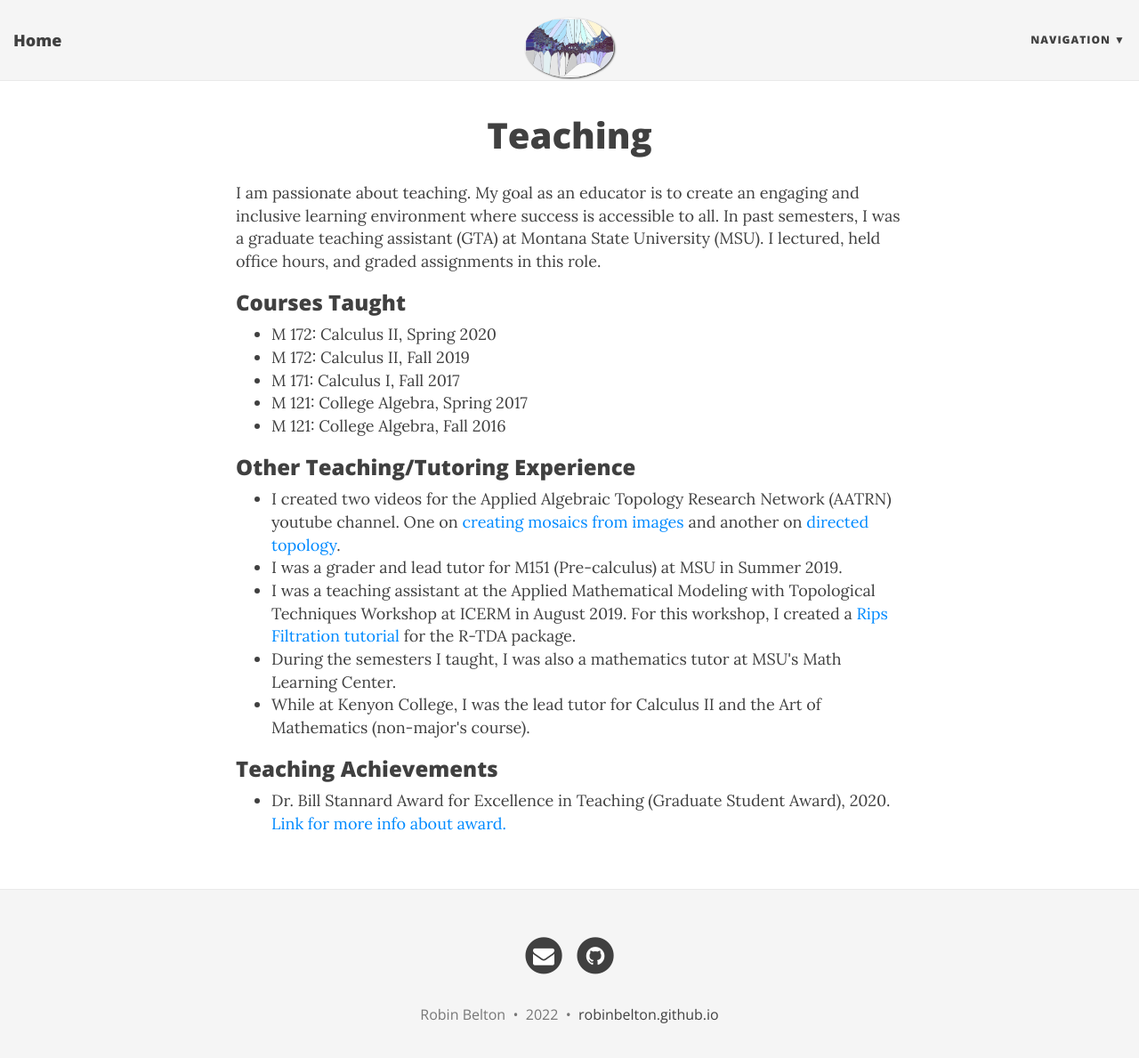
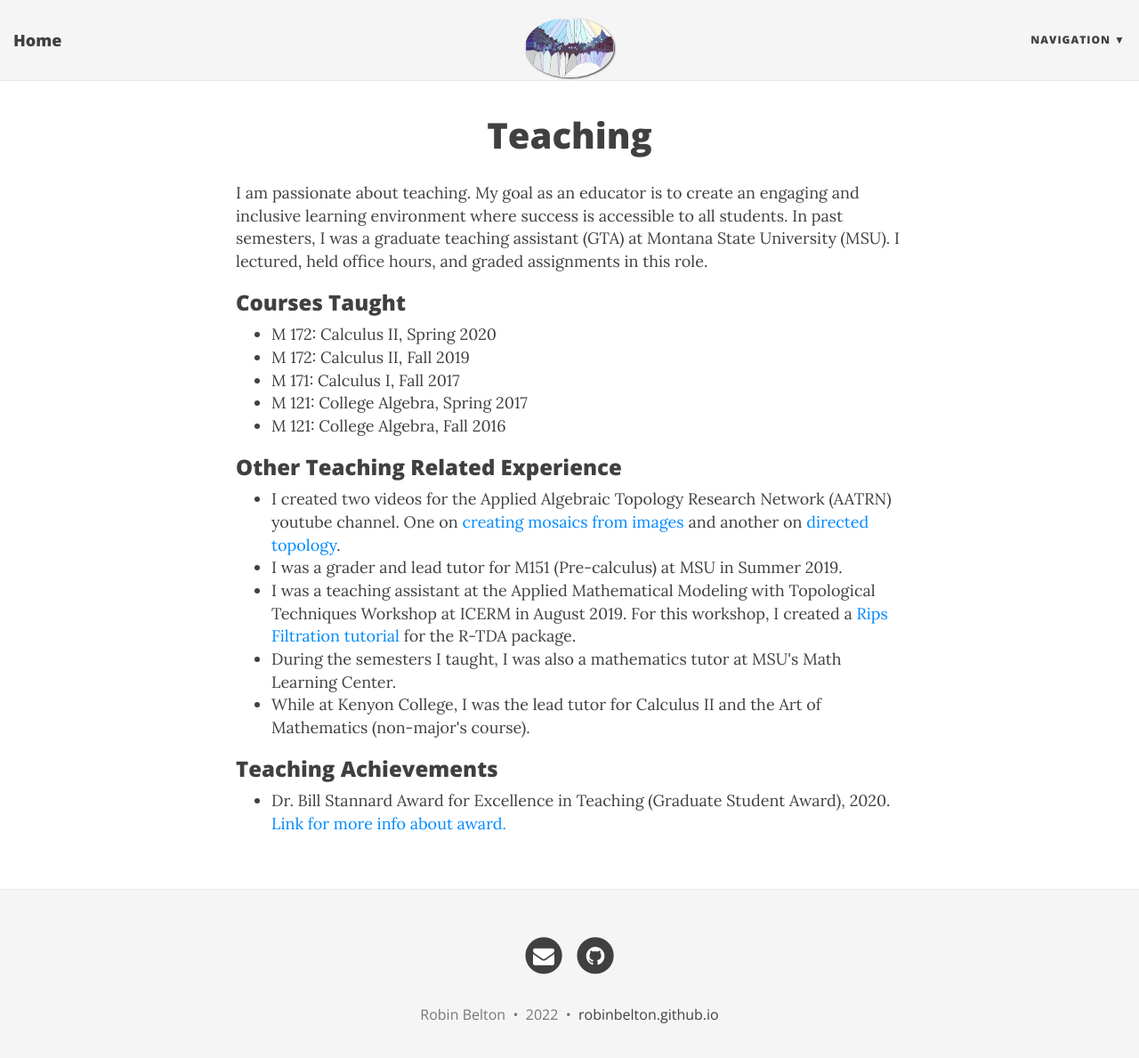
Before and after one commit to robinbelton/robinbelton.github.io, a Jekyll site: the page built from teaching.html, in a window 1280 px wide and 1202 px high. Shown: the top 1189 px of the window at 89% size. Built offline with Jekyll 4.4.1, drawn with Linux system fonts in a browser that asks for light colours; nearby versions of some CDN libraries.

Commit message:
Small edit to teaching page

```diff
--- a/teaching.html
+++ b/teaching.html
@@ -5,7 +5,7 @@ subtitle:
 use-site-title: true
 ---
 
-I am passionate about teaching. My goal as an educator is to create an engaging and inclusive learning environment where success is accessible to all. In past semesters, I was a graduate teaching assistant (GTA) at Montana State University (MSU). I lectured, held office hours, and graded assignments in this role.
+I am passionate about teaching. My goal as an educator is to create an engaging and inclusive learning environment where success is accessible to all students. In past semesters, I was a graduate teaching assistant (GTA) at Montana State University (MSU). I lectured, held office hours, and graded assignments in this role.
 
 <h3>Courses Taught</h3>
 
@@ -17,7 +17,7 @@ I am passionate about teaching. My goal as an educator is to create an engaging
 <li>M 121: College Algebra, Fall 2016</li>
 </ul>
 
-<h3>Other Teaching/Tutoring Experience</h3>
+<h3>Other Teaching Related Experience</h3>
 
 <ul>
   <li> I created two videos for the Applied Algebraic Topology Research Network (AATRN) youtube channel. One on <a href="https://www.youtube.com/watch?v=bR8nmASz3W8">creating mosaics from images</a> and another on <a href="https://www.youtube.com/watch?v=GOG8DYq-EXY"> directed topology</a>. </li>
```
